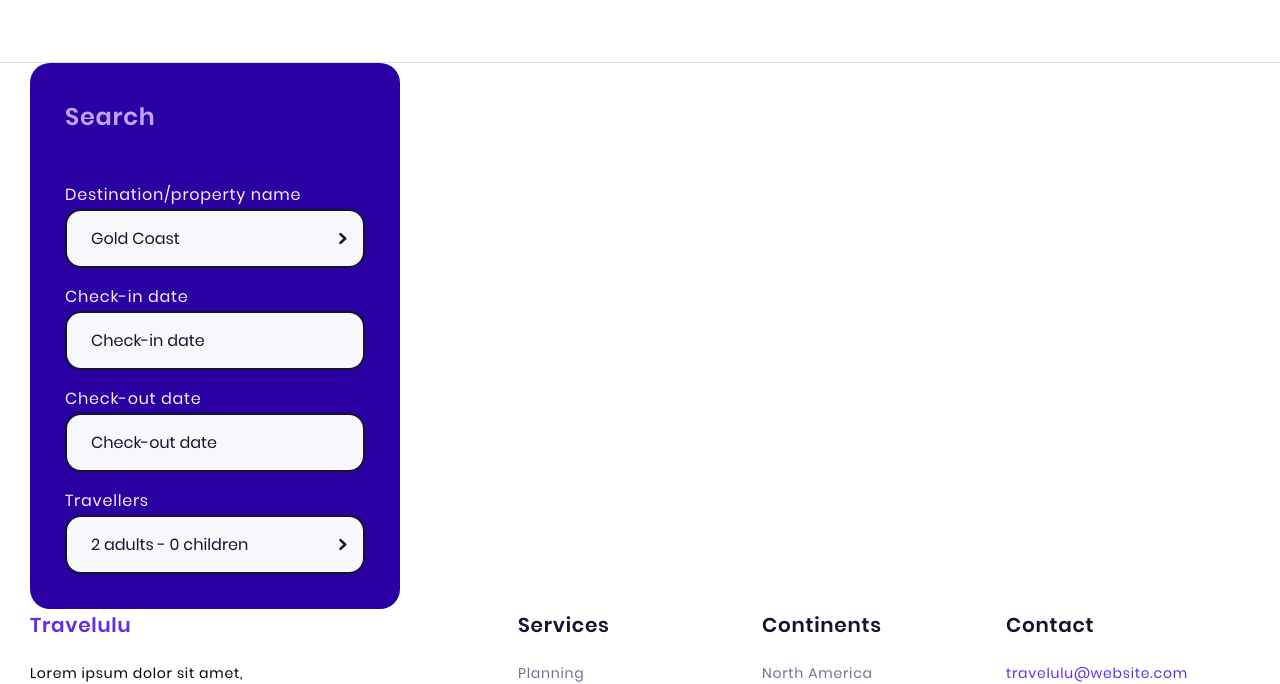
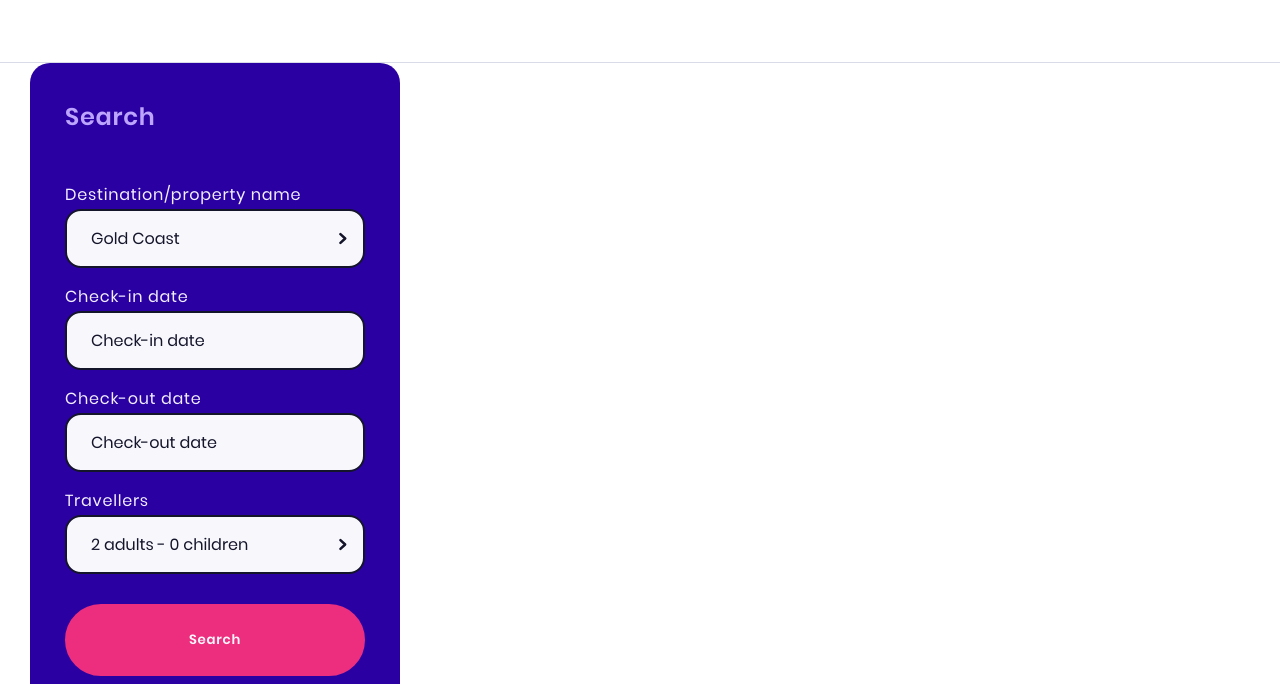
Before and after one commit to melxiory/site_Travelulu, a website built with webpack: page src/pageOfSearch.html in a window 1280 px wide. Shown: the part 275-959 px from the top of the page. Built offline with nearby package versions, Linux system fonts and the light colour scheme; files whose address does not match are found by name; what @uvarov.frontend/vanilla-calendar would draw is missing.

Commit message:
fix: add button to aside search-side

```diff
--- a/src/pageOfSearch.html
+++ b/src/pageOfSearch.html
@@ -69,6 +69,7 @@
                     <option value="">2 adults - 3 children</option>
                   </select>
                 </div>
+                <button class="button search-side__btn">Search</button>
               </form>
             </aside>
 
--- a/src/scss/components/pageOfSearch.scss
+++ b/src/scss/components/pageOfSearch.scss
@@ -89,6 +89,12 @@
       color: $titleActiveColor;
     }
   }
+  &__btn{
+    margin-top: rem(30);
+    background-color: $defaultError;
+    border-color: $defaultError;
+    color: $BGColor;
+  }
   &__title {
     color: $darkModeBlueColor;
     font-size: rem(24);
```
Also changed, not shown: dist/css/style.min.css, dist/pageOfSearch.html.
